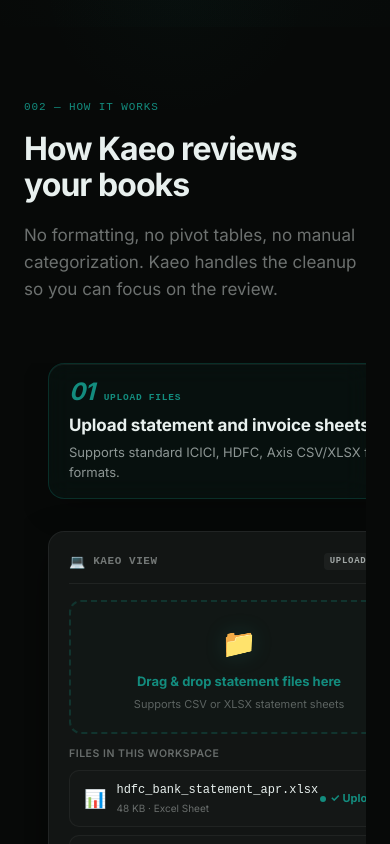
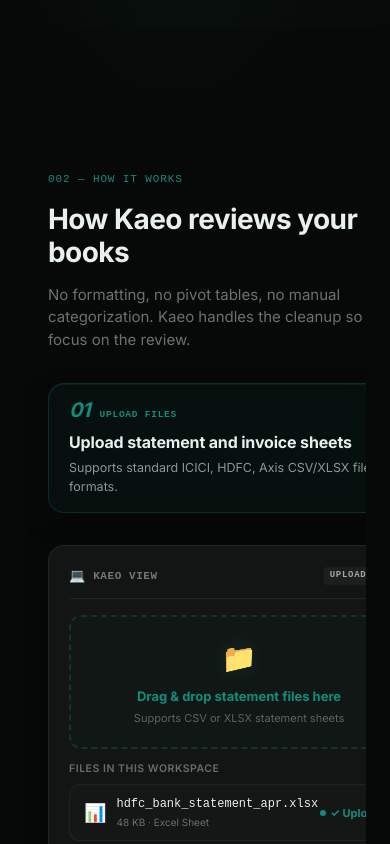
Before and after one commit to SH1N-KEN/kaeo, a React (Vite) app: page / in a window 390 px wide. Shown: the part 2020-2864 px from the top of the page. Built offline with nearby package versions, Linux system fonts and the light colour scheme.

Commit message:
ui: add pinned landing walkthrough flow

```diff
--- a/src/pages/Landing.tsx
+++ b/src/pages/Landing.tsx
@@ -368,12 +368,15 @@
       if (!container) return;
 
       const rect = container.getBoundingClientRect();
-      const scrollableHeight = rect.height - window.innerHeight;
-
-      if (scrollableHeight <= 0) return;
-
-      const scrolled = -rect.top;
-      const progress = Math.max(0, Math.min(1, scrolled / scrollableHeight));
+      const navHeight = 72;
+      const stickyHeight = window.innerHeight - navHeight;
+      const totalScrollRange = rect.height - stickyHeight;
+
+      if (totalScrollRange <= 0) return;
+
+      // Pin range is exactly rect.top from navHeight (72px) down to (navHeight - totalScrollRange)
+      const currentScroll = navHeight - rect.top;
+      const progress = Math.max(0, Math.min(1, currentScroll / totalScrollRange));
 
       const stepIndex = Math.min(4, Math.floor(progress * 5));
       setActiveStep(stepIndex);
@@ -396,10 +399,12 @@
 
     const rect = container.getBoundingClientRect();
     const scrollTop = window.scrollY + rect.top;
-    const scrollableHeight = rect.height - window.innerHeight;
+    const navHeight = 72;
+    const stickyHeight = window.innerHeight - navHeight;
+    const totalScrollRange = rect.height - stickyHeight;
 
     const targetProgress = (idx + 0.5) / 5;
-    const targetScrollY = scrollTop + targetProgress * scrollableHeight;
+    const targetScrollY = scrollTop - navHeight + targetProgress * totalScrollRange;
 
     window.scrollTo({
       top: targetScrollY,
@@ -410,12 +415,14 @@
   const useStickyScroll = isDesktop && !prefersReduced;
 
   return (
-    <div
+    <section
+      id="how-it-works"
       ref={containerRef}
       style={{
         position: 'relative',
-        height: useStickyScroll ? '450vh' : 'auto',
-        marginTop: useStickyScroll ? '40px' : '0px',
+        height: useStickyScroll ? '500vh' : 'auto',
+        background: 'transparent',
+        padding: 0,
       }}
     >
       <div
@@ -433,26 +440,48 @@
         <div
           style={{
             display: 'grid',
-            gridTemplateColumns: isDesktop ? '38% 62%' : '1fr',
+            gridTemplateColumns: isDesktop ? '40% 60%' : '1fr',
             gap: isDesktop ? '48px' : '24px',
             alignItems: 'center',
             width: '100%',
             maxWidth: '1440px',
             margin: '0 auto',
-            padding: isDesktop ? '0 48px' : '0 24px',
+            padding: isDesktop ? '0 48px' : '72px 24px',
           }}
           className="workflow-grid"
         >
-          {/* Left side steps list */}
+          {/* Left Column: Header + Steps List */}
           <div
             style={{
               display: 'flex',
               flexDirection: 'column',
-              gap: isDesktop ? '16px' : '12px',
-              paddingBottom: isDesktop ? '0' : '40px',
+              gap: '32px',
               width: '100%',
             }}
           >
+            <div>
+              <SectionLabel code="002" label="HOW IT WORKS" />
+              <h2 style={{
+                fontWeight: 700,
+                fontSize: 'clamp(28px, 3.5vw, 44px)',
+                letterSpacing: '-0.02em',
+                lineHeight: 1.15,
+                margin: '0 0 16px',
+                color: '#E8F0EE',
+              }}>
+                How Kaeo reviews your books
+              </h2>
+              <p style={{
+                fontSize: '15px',
+                color: 'rgba(232, 240, 238, 0.45)',
+                lineHeight: 1.5,
+                margin: 0,
+              }}>
+                No formatting, no pivot tables, no manual categorization. Kaeo handles the cleanup so you can focus on the review.
+              </p>
+            </div>
+
+            <div style={{ display: 'flex', flexDirection: 'column', gap: isDesktop ? '14px' : '12px', width: '100%' }}>
               {steps.map((step, idx) => {
                 const isActive = idx === activeStep;
                 return (
@@ -460,7 +489,7 @@
                     <div
                       onClick={() => handleStepClick(idx)}
                       style={{
-                      padding: isDesktop ? '20px 24px' : '16px 20px',
+                        padding: isDesktop ? '18px 22px' : '16px 20px',
                         background: isActive ? 'rgba(19, 140, 126, 0.06)' : 'rgba(255, 255, 255, 0.01)',
                         border: '1px solid',
                         borderColor: isActive ? 'rgba(19, 140, 126, 0.25)' : 'rgba(255, 255, 255, 0.03)',
@@ -477,7 +506,7 @@
                         <span style={{
                           fontStyle: 'italic',
                           color: isActive ? '#138C7E' : 'rgba(232, 240, 238, 0.2)',
-                        fontSize: '24px',
+                          fontSize: '20px',
                           lineHeight: '1',
                           letterSpacing: '-0.04em',
                           fontWeight: 700,
@@ -494,7 +523,7 @@
                         }}>{step.label}</span>
                       </div>
                       <h3 style={{
-                      fontSize: '17px',
+                        fontSize: '16px',
                         fontWeight: 700,
                         color: isActive ? '#E8F0EE' : 'rgba(232,240,238,0.5)',
                         letterSpacing: '-0.01em',
@@ -502,7 +531,7 @@
                         transition: 'color 0.3s'
                       }}>{step.title}</h3>
                       <p style={{
-                      fontSize: '13px',
+                        fontSize: '12.5px',
                         color: isActive ? 'rgba(232,240,238,0.6)' : 'rgba(232,240,238,0.3)',
                         lineHeight: 1.5,
                         margin: 0,
@@ -551,6 +580,7 @@
                   </div>
                 );
               })}
+            </div>
           </div>
 
           {/* Right side mock display (Desktop only) */}
@@ -602,7 +632,7 @@
           )}
         </div>
       </div>
-    </div>
+    </section>
   );
 };
 
@@ -1206,18 +1236,7 @@
       </div>
 
       {/* ═══════ 002 — HOW IT WORKS ═══════ */}
-      <section id="how-it-works" style={S.section('#080A09')}>
-        <div style={S.inner}>
-          <SectionLabel code="002" label="HOW IT WORKS" />
-          <h2 style={S.h2}>
-            How Kaeo reviews your books
-          </h2>
-          <p style={{ fontSize: '17px', color: 'rgba(232,240,238,0.45)', maxWidth: '540px', marginBottom: '60px', lineHeight: 1.6 }}>
-            No formatting, no pivot tables, no manual categorization. Kaeo handles the cleanup so you can focus on the review.
-          </p>
       <InteractiveWorkflowSection />
-        </div>
-      </section>
 
       {/* ═══════ 002B — BEFORE AFTER TOGGLE COMPARISON ═══════ */}
       <BeforeAfterComparison />
```
Lines whose indentation alone changed are shown as unchanged.
